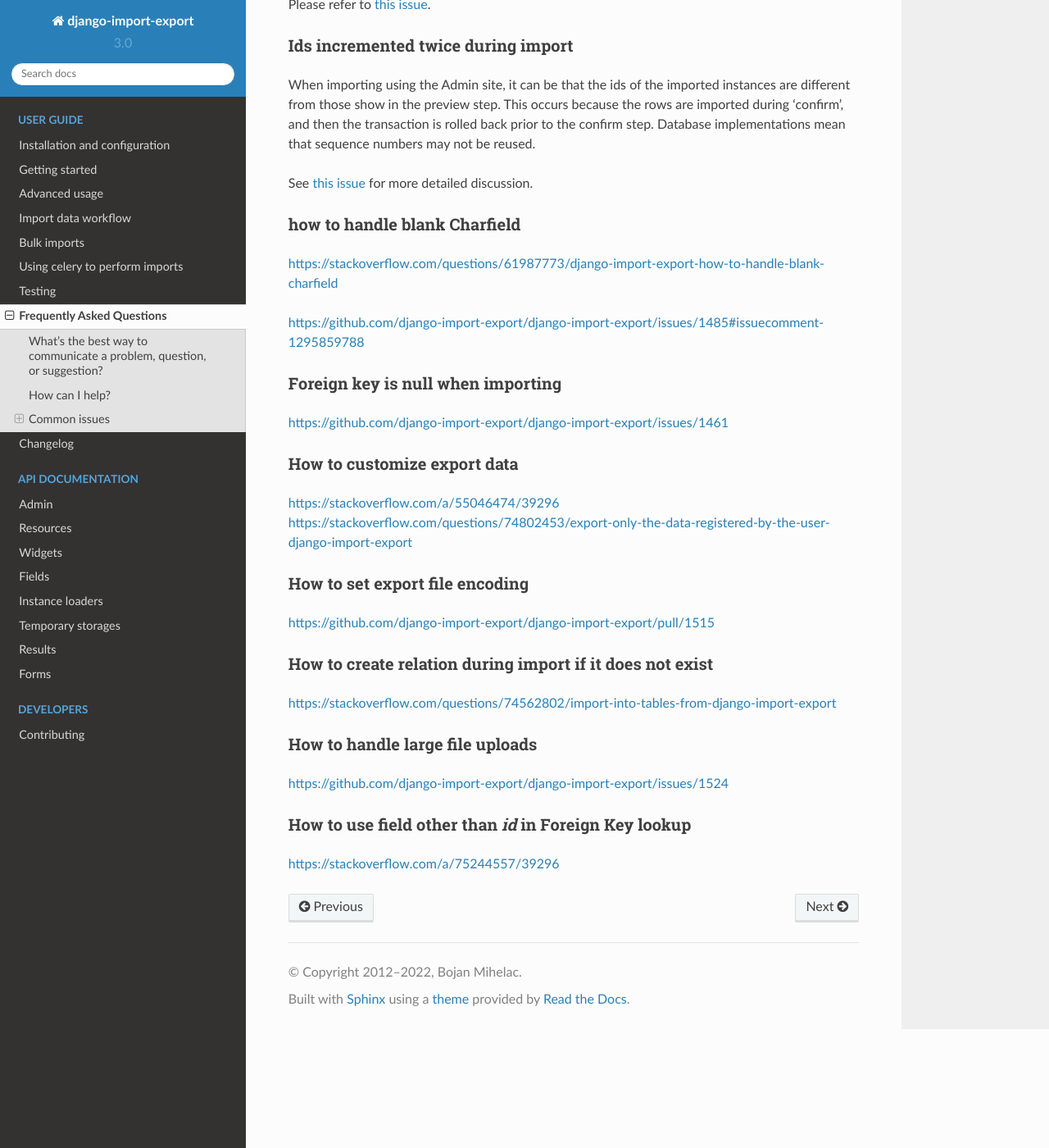
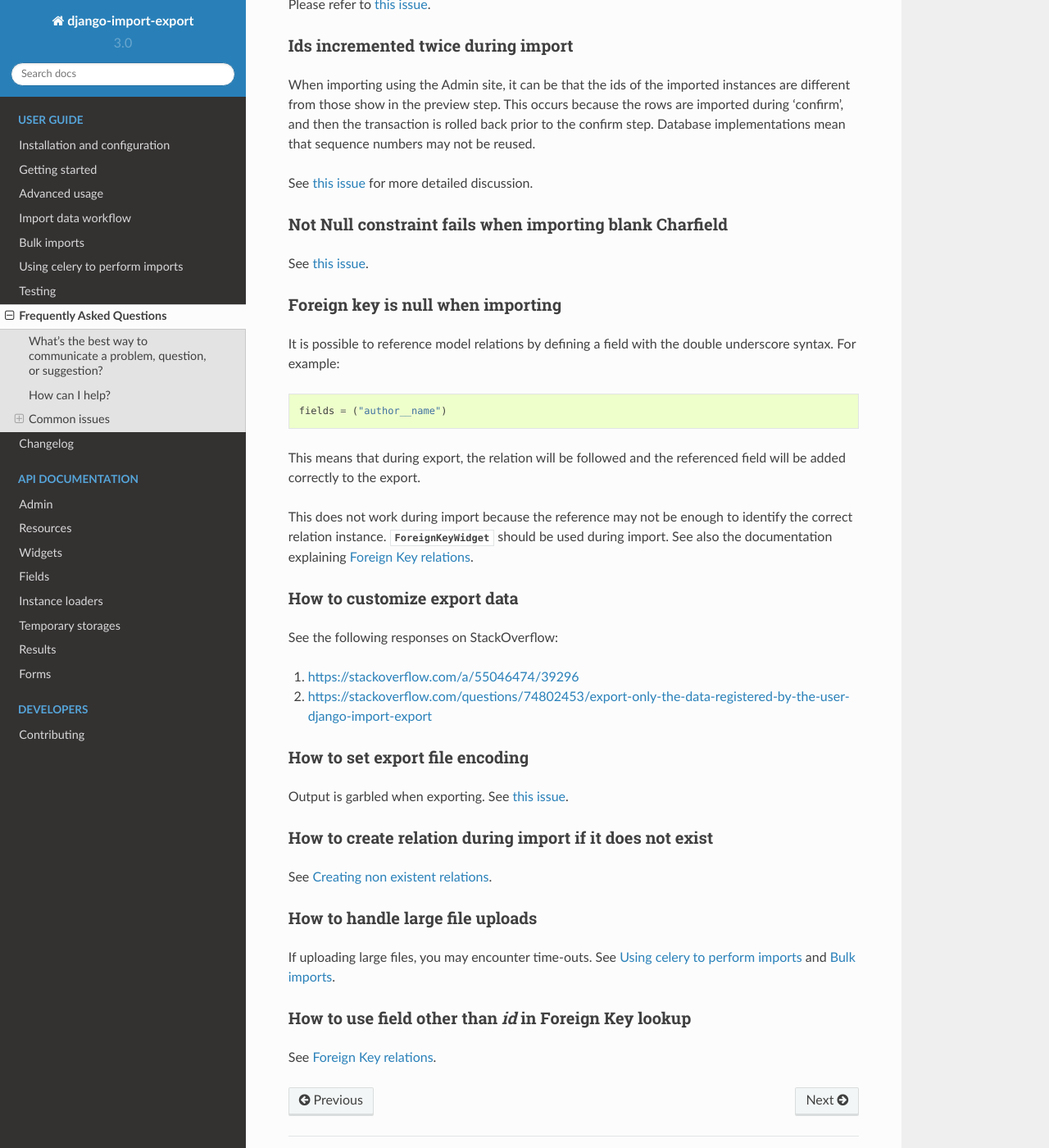
Before and after one commit to django-import-export/django-import-export, a Sphinx documentation site: the page built from docs/faq.rst, in a window 1280 px wide and 1400 px high, scrolled down 2197 px. Shown: the whole window at 82% size. Built offline with Sphinx 7.4.7 and the Read the Docs theme 2.0.0, drawn with Linux system fonts in a browser that asks for light colours.

Commit message:
updated FAQ

```diff
--- a/docs/faq.rst
+++ b/docs/faq.rst
@@ -101,40 +101,48 @@ back prior to the confirm step.  Database implementations mean that sequence num
 
 See `this issue <https://github.com/django-import-export/django-import-export/issues/560>`_ for more detailed discussion.
 
-how to handle blank Charfield
------------------------------
+Not Null constraint fails when importing blank Charfield
+--------------------------------------------------------
 
-https://stackoverflow.com/questions/61987773/django-import-export-how-to-handle-blank-charfield
-
-https://github.com/django-import-export/django-import-export/issues/1485#issuecomment-1295859788
+See `this issue <https://github.com/django-import-export/django-import-export/issues/1485>`_.
 
 Foreign key is null when importing
 ----------------------------------
 
-https://github.com/django-import-export/django-import-export/issues/1461
+It is possible to reference model relations by defining a field with the double underscore syntax. For example::
+
+  fields = ("author__name")
+
+This means that during export, the relation will be followed and the referenced field will be added correctly to the export.
+
+This does not work during import because the reference may not be enough to identify the correct relation instance.  :class:`~import_export.widgets.ForeignKeyWidget` should be used during import.  See also the documentation explaining :ref:`advanced_usage:Foreign Key relations`.
 
 How to customize export data
 ----------------------------
 
-https://stackoverflow.com/a/55046474/39296
-https://stackoverflow.com/questions/74802453/export-only-the-data-registered-by-the-user-django-import-export
+See the following responses on StackOverflow:
+
+1. https://stackoverflow.com/a/55046474/39296
+2. https://stackoverflow.com/questions/74802453/export-only-the-data-registered-by-the-user-django-import-export
 
 How to set export file encoding
 -------------------------------
 
-https://github.com/django-import-export/django-import-export/pull/1515
+Output is garbled when exporting.  See `this issue <https://github.com/django-import-export/django-import-export/issues/1515>`_.
 
 How to create relation during import if it does not exist
 ---------------------------------------------------------
 
-https://stackoverflow.com/questions/74562802/import-into-tables-from-django-import-export
+See :ref:`advanced_usage:Creating non existent relations`.
 
 How to handle large file uploads
 ---------------------------------
 
-https://github.com/django-import-export/django-import-export/issues/1524
+If uploading large files, you may encounter time-outs.
+See :ref:`Celery:Using celery to perform imports` and :ref:`bulk_import:Bulk imports`.
+
 
 How to use field other than `id` in Foreign Key lookup
 ------------------------------------------------------
 
-https://stackoverflow.com/a/75244557/39296
+See :ref:`advanced_usage:Foreign key relations`.
```
